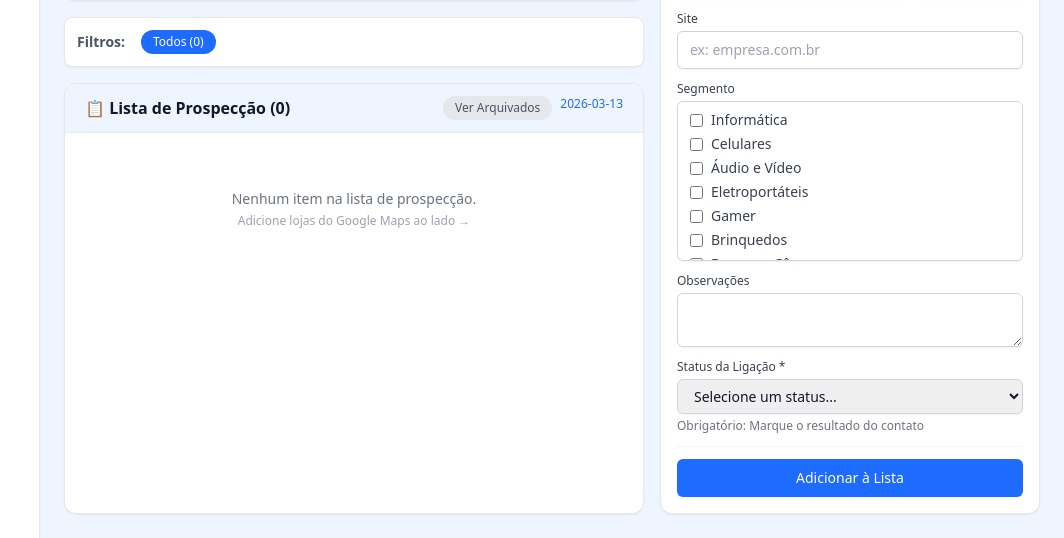
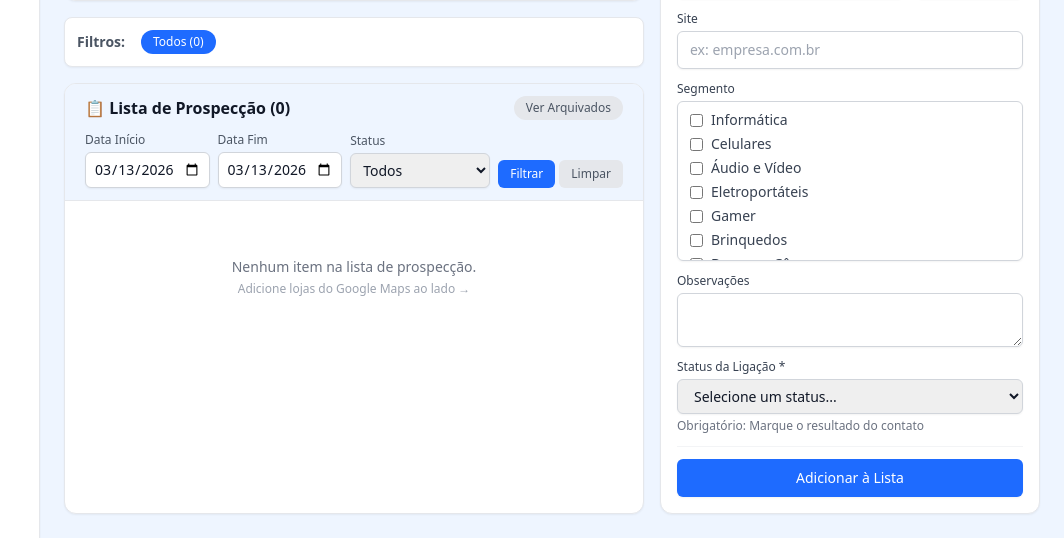
Before and after one commit to rodri-oliveira/prosoect-mult, a Flask app: page /prospeccao in a window 1280 px wide. Shown: the part 555-1093 px from the top of the page, without its empty margins (216-1280 px from the left). Run offline with Flask 3, Linux system fonts and the light colour scheme; data that the repository does not hold is empty.

Commit message:
filtros por data ok em lista de prospect

```diff
--- a/templates/prospeccao.html
+++ b/templates/prospeccao.html
@@ -142,7 +142,8 @@
 
             <!-- Lista de Rascunho -->
             <div class="bg-white border border-gray-200 rounded-xl shadow-sm flex-1 overflow-hidden flex flex-col">
-                <div class="px-5 py-3 border-b border-gray-200 bg-brand-50 flex justify-between items-center">
+                <div class="px-5 py-3 border-b border-gray-200 bg-brand-50">
+                    <div class="flex justify-between items-center mb-3">
                         <h3 class="text-base font-semibold text-brand-800">
                             📋 Lista de Prospecção ({{ resumo_prospeccao.total }})
                         </h3>
@@ -150,8 +151,45 @@
                             <a href="/prospeccao?arquivados=1" class="text-xs px-3 py-1 rounded-full {% if mostrar_arquivados %}bg-brand-600 text-white{% else %}bg-gray-200 text-gray-600 hover:bg-gray-300{% endif %}">
                                 Ver Arquivados
                             </a>
-                        <span class="text-xs text-brand-600">{{ data_inicio|default('Hoje') }}</span>
                         </div>
+                    </div>
+
+                    <!-- Filtros -->
+                    <form method="GET" action="/prospeccao" class="flex flex-wrap items-end gap-2">
+                        <div class="flex-1 min-w-[120px]">
+                            <label class="block text-xs font-medium text-gray-600 mb-1">Data Início</label>
+                            <input type="date" name="data_inicio" value="{{ data_inicio or '' }}"
+                                   class="w-full rounded-md border-gray-300 shadow-sm focus:border-brand-500 focus:ring-brand-500 text-sm px-2 py-1.5 border">
+                        </div>
+                        <div class="flex-1 min-w-[120px]">
+                            <label class="block text-xs font-medium text-gray-600 mb-1">Data Fim</label>
+                            <input type="date" name="data_fim" value="{{ data_fim or '' }}"
+                                   class="w-full rounded-md border-gray-300 shadow-sm focus:border-brand-500 focus:ring-brand-500 text-sm px-2 py-1.5 border">
+                        </div>
+                        <div class="flex-1 min-w-[140px]">
+                            <label class="block text-xs font-medium text-gray-600 mb-1">Status</label>
+                            <select name="status" class="w-full rounded-md border-gray-300 shadow-sm focus:border-brand-500 focus:ring-brand-500 text-sm px-2 py-1.5 border">
+                                <option value="">Todos</option>
+                                <option value="Não contatado" {% if filtro_status == 'Não contatado' %}selected{% endif %}>Não contatado</option>
+                                <option value="Não atendeu" {% if filtro_status == 'Não atendeu' %}selected{% endif %}>Não atendeu</option>
+                                <option value="Caixa postal" {% if filtro_status == 'Caixa postal' %}selected{% endif %}>Caixa postal</option>
+                                <option value="Pediu para retornar" {% if filtro_status == 'Pediu para retornar' %}selected{% endif %}>Pediu para retornar</option>
+                                <option value="Pediu portfólio" {% if filtro_status == 'Pediu portfólio' %}selected{% endif %}>Pediu portfólio</option>
+                                <option value="Em negociação" {% if filtro_status == 'Em negociação' %}selected{% endif %}>Em negociação</option>
+                                <option value="Interessado" {% if filtro_status == 'Interessado' %}selected{% endif %}>Interessado</option>
+                                <option value="Descartado" {% if filtro_status == 'Descartado' %}selected{% endif %}>Descartado</option>
+                                <option value="Convertido em Lead" {% if filtro_status == 'Convertido em Lead' %}selected{% endif %}>Convertido em Lead</option>
+                            </select>
+                        </div>
+                        <div class="flex gap-1">
+                            <button type="submit" class="px-3 py-1.5 rounded-md bg-brand-600 text-white hover:bg-brand-700 text-xs font-medium">
+                                Filtrar
+                            </button>
+                            <a href="/prospeccao" class="px-3 py-1.5 rounded-md bg-gray-200 text-gray-600 hover:bg-gray-300 text-xs font-medium">
+                                Limpar
+                            </a>
+                        </div>
+                    </form>
                 </div>
 
                 <div class="overflow-y-auto flex-1 p-4">
```
Also changed, not shown: TODO.md (+3 -1 lines). Lines whose indentation alone changed are shown as unchanged.
